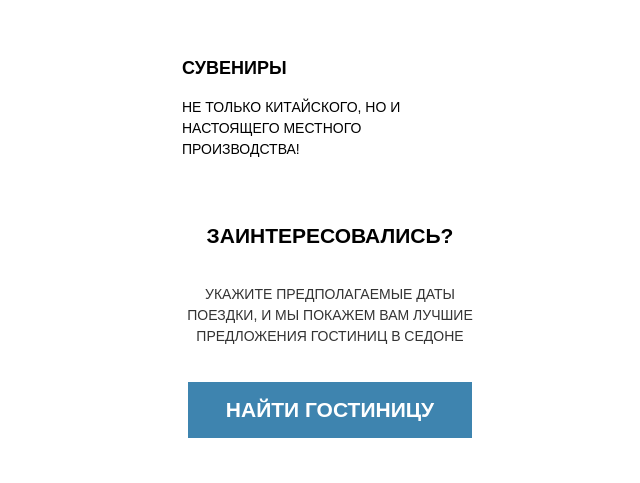
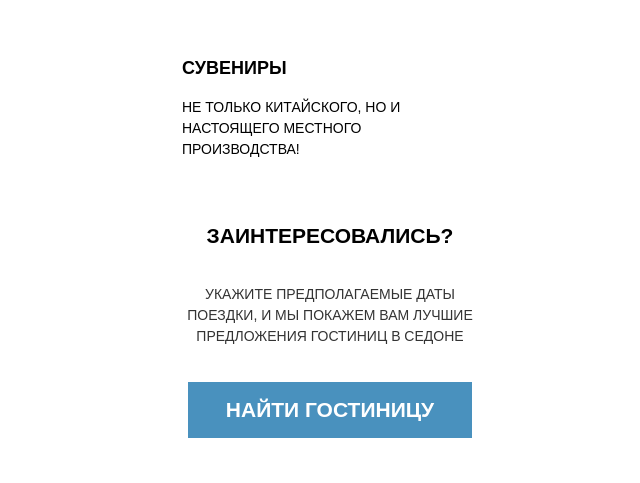
Before and after one commit to htmlacademy-adaptive/2252213-sedona-28, a website: page source/index.html in a window 1280 px wide. In both pictures the pointer is over the link "НАЙТИ ГОСТИНИЦУ". Shown: the part 2713-3196 px from the top of the page, without its empty margins (310-950 px from the left). Drawn offline with nearby package versions, Linux system fonts and the light colour scheme; files that its build step writes are made by us from their sources; a web font is replaced by a local one.

```diff
--- a/source/less/blocks/button.less
+++ b/source/less/blocks/button.less
@@ -17,7 +17,7 @@
     transition: .1s linear;
 
     &:hover {
-      background-color: darken(@blue, 20%);
+      background-color: darken(@blue, 15%);
     }
 
     &:active {
```
